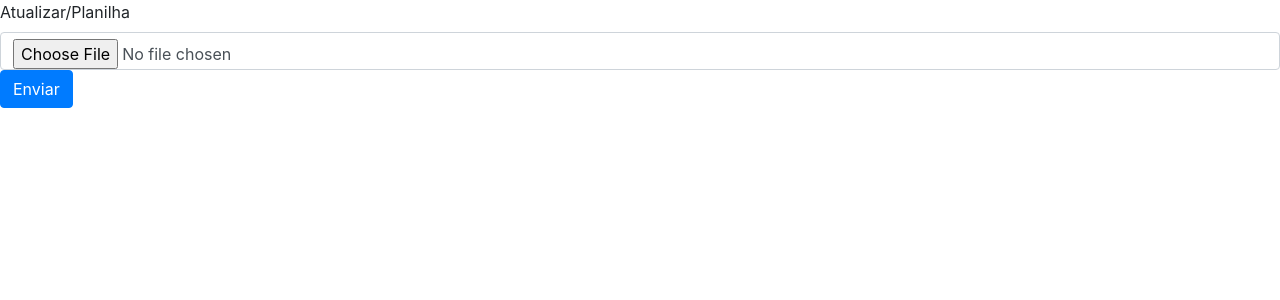
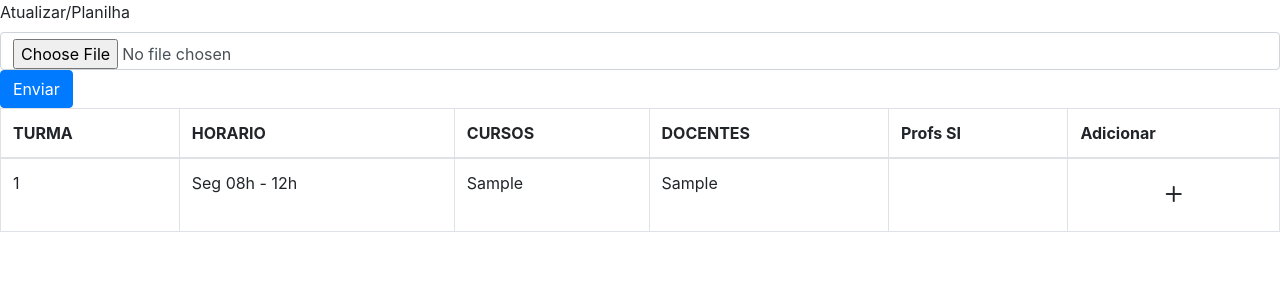
Before and after one commit to lucastoupitzen/ferramenta-graduacao-si, a Django app: page /page_rp1 in a window 1280 px wide. Shown: the top 300 px of the page. Run offline with Django 4.2, Linux system fonts and the light colour scheme; tables that the repository leaves empty hold one stand-in row (values such as "Sample post"); some libraries are stand-ins or nearby versions.

Commit message:
exibe tabela rp1

```diff
--- a/table/templates/table/menu.html
+++ b/table/templates/table/menu.html
@@ -74,7 +74,6 @@
             <div class="row">
                 <div class="col-sm-7">
                     <h5>Planilhas de distribuição e atribuição</h5>
-
                     <form method="POST" action="{% url 'download_zip_planilhas'%}">
                         {% csrf_token %}
                         <div class="form-group">
@@ -195,9 +194,7 @@
                 </div>
             </div>
         </div>
-
     </div>
-
 </body>
 </html>
 
--- a/table/templates/table/rp1Table.html
+++ b/table/templates/table/rp1Table.html
@@ -21,6 +21,8 @@
     <link rel="stylesheet" href="https://code.jquery.com/ui/1.12.1/themes/base/jquery-ui.css">
     <script src="https://code.jquery.com/ui/1.12.1/jquery-ui.min.js"></script>
 
+    <link rel="stylesheet" href="https://cdn.jsdelivr.net/npm/bootstrap-icons@1.8.1/font/bootstrap-icons.css">
+
     <title>RP1</title>
 
 </head>
@@ -34,5 +36,45 @@
 
         <button type="submit" class="btn btn-primary">Enviar</button>
     </form>
+
+    <table class="table table-bordered table-hover">
+        <thead>
+            <th scope="col" class="align-middle" >TURMA</th>
+            <th scope="col" class="align-middle" >HORARIO</th>
+            <th scope="col" class="align-middle" >CURSOS</th>
+            <th scope="col" class="align-middle" >DOCENTES</th>
+            <th scope="col" class="align-middle  text-nowrap">Profs SI</th>
+            <th scope="col" class="align-middle"> Adicionar</th>
+        </thead>
+        <tbody>
+            {% for query in rp1%}
+            <tr>
+                <td>{{ query.codigo}}</td>
+
+                {% for d in query.diaaularp1_set.all%}
+                <td>{{ d.dia_semana }} {{d.horario}}</td>
+                {% endfor%}
+
+                <td>{{ query.cursos }}
+                <td>{{ query.profs_adicionais }}</td>
+                <td id="si_profs"></td>
+                <td class="align-middle text-center" style="font-size: 2em;">
+                    <i class="bi bi-plus icone"></i>
+                </td>
+            </tr>
+            {%endfor%}
+        </tbody>
+    </table>
 </body>
 </html>
+<script>
+    $(document).ready(function() {
+        $(".icone").mouseover(function() {
+            $(this).css("color", "blue");
+        });
+
+        $(".icone").mouseout(function() {
+            $(this).css("color", "");
+        });
+    });
+</script>
--- a/table/views/rp1_table.py
+++ b/table/views/rp1_table.py
@@ -1,6 +1,7 @@
 import openpyxl
 from django.shortcuts import render
 from table.models import *
+
 
 def load_rp1(request):
     if request.method == "POST":
@@ -33,7 +34,13 @@ def load_rp1(request):
                     cursos=row[3],
                     ano=AnoAberto.objects.get(id=1).Ano
                 )
-                print(f"{new_rp1.codigo}, {new_rp1.profs_adicionais}, {new_rp1.cursos}, {new_rp1.ano}")
+                new_rp1.save()
+                dia_semana = row[2][0:3].strip()
+                horario = row[2][4:].strip()
+                DiaAulaRP1(turma_rp1=new_rp1, dia_semana=dia_semana, horario=horario).save()
+
+                # print(f"{new_rp1.codigo}, {new_rp1.profs_adicionais}, {new_rp1.cursos}, {new_rp1.ano}")
+                #print(f"{horario}, {dia_semana}")
 
             return render(
                 request,
@@ -53,4 +60,6 @@ def load_rp1(request):
 
 
 def page_rp1(request):
-    return render(request, "table/rp1Table.html")
+    rp1_turmas = RP1Turma.objects.filter(ano=AnoAberto.objects.get(id=1).Ano)
+
+    return render(request, "table/rp1Table.html", {"rp1": rp1_turmas})
```
